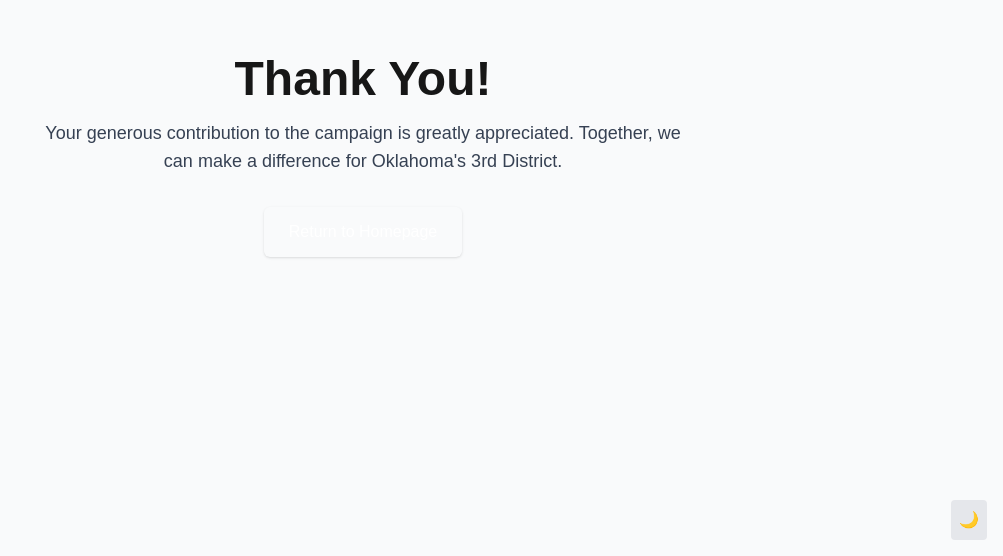
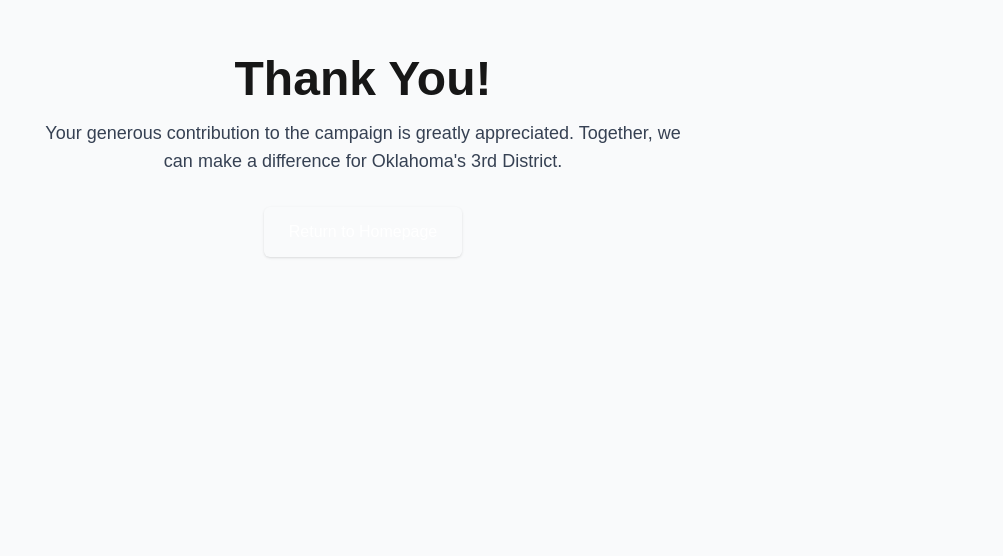
Before and after one commit to nwavery/NWA-Campaign, a Next.js app: page /thank-you in a window 1280 px wide. Shown: the part 244-800 px from the top of the page, without its empty margins (277-1280 px from the left). Built offline with nearby package versions, Linux system fonts and the light colour scheme.

Commit message:
asthetics

```diff
--- a/src/app/layout.tsx
+++ b/src/app/layout.tsx
@@ -1,8 +1,6 @@
 import type { Metadata } from "next";
 import { Geist, Geist_Mono } from "next/font/google";
 import "./globals.css";
-import { ThemeProvider } from "@/components/ThemeProvider";
-import ThemeToggleButton from "@/components/ThemeToggleButton";
 
 const geistSans = Geist({
   variable: "--font-geist-sans",
@@ -25,14 +23,11 @@ export default function RootLayout({
   children: React.ReactNode;
 }>) {
   return (
-    <html lang="en" suppressHydrationWarning>
+    <html lang="en" className="dark">
       <body
         className={`${geistSans.variable} ${geistMono.variable} antialiased bg-white dark:bg-gray-900 text-gray-900 dark:text-gray-100 transition-colors duration-300`}
       >
-        <ThemeProvider>
-          {children}
-          <ThemeToggleButton />
-        </ThemeProvider>
+        {children}
       </body>
     </html>
   );
--- a/src/components/AboutSection.tsx
+++ b/src/components/AboutSection.tsx
@@ -14,13 +14,13 @@ export default function AboutSection() {
       {/* <div className="absolute inset-0 bg-gradient-to-br from-blue-100 to-green-100 dark:from-blue-900 dark:to-green-900 z-0 opacity-50"></div> */}
 
       <div className="container mx-auto px-4 sm:px-6 lg:px-8 relative z-10">
-        <h2 className="text-3xl md:text-4xl font-bold text-center mb-12 text-brand-primary dark:text-blue-400">
+        <h2 className="text-3xl md:text-4xl font-bold text-center mb-12 text-brand-accent dark:text-amber-400">
           About Nathan Avery
         </h2>
         <div className="flex flex-col md:flex-row items-center gap-8 md:gap-12">
           {/* Candidate Photo */}
           <div ref={photoRef} className="w-full md:w-1/3 flex justify-center">
-            <div className="relative w-48 h-48 md:w-64 md:h-64 rounded-full overflow-hidden shadow-lg border-4 border-brand-secondary dark:border-green-400">
+            <div className="relative w-48 h-48 md:w-64 md:h-64 rounded-full overflow-hidden shadow-lg border-4 border-brand-accent dark:border-amber-400">
               {/* Use the actual image path */}
               <Image
                 src="/nathan-avery.jpg" // Updated image path
@@ -40,8 +40,8 @@ export default function AboutSection() {
               {/* Updated bio text */}
               "As AI and emerging technologies reshape our lives, Oklahoma deserves a voice in Washington who truly understands how they work—and how they should work for people," Nathan says. He believes in meeting constituents where they are—online, on the phone, or face-to-face—and using technology to build the most direct path between voters and their representative.
             </p>
-            <h4 className="text-xl font-semibold mb-3 text-brand-accent dark:text-amber-400">Core Strengths & Values</h4>
-            <ul className="list-none space-y-3 text-gray-700 dark:text-gray-300">
+            <h4 className="text-xl font-semibold mb-3 text-red-600 dark:text-red-400">Core Strengths & Values</h4>
+            <ul className="list-none space-y-3 text-gray-700 dark:text-gray-300 mb-8">
               <li>
                 <strong className="font-semibold">Communication:</strong> Whether breaking down technical concepts for neighbors in coffee shops or translating policy debates into plain English, Nathan excels at listening, clarifying, and connecting.
               </li>
@@ -52,6 +52,16 @@ export default function AboutSection() {
                 <strong className="font-semibold">Dedication:</strong> With only his loyal dog, Willow, by his side, Nathan has the freedom to devote 100% of his time to listening tours, town halls, and constituent services.
               </li>
             </ul>
+
+            {/* Add new Vision section */}
+            <h4 className="text-xl font-semibold mb-3 text-brand-primary dark:text-blue-400">Vision for OK-3</h4>
+            <p className="text-lg text-gray-700 dark:text-gray-300 mb-4">
+              Nathan's measure of success won't be how many bills he sponsors, but whether every Oklahoman in the 3rd District feels truly heard. He envisions a future where rural hospitals stay open, broadband reaches every farm and small town, and every constituent can track progress on their concerns with the same ease they order groceries online.
+            </p>
+            <blockquote className="text-lg italic text-gray-600 dark:text-gray-400 border-l-4 border-brand-secondary dark:border-amber-400 pl-4">
+              "If people can see their ideas moving through me to Washington, then I've done my job."
+            </blockquote>
+
             {/* Fade-in text animation is handled by page.tsx */}
           </div>
         </div>
--- a/src/components/GetInvolvedSection.tsx
+++ b/src/components/GetInvolvedSection.tsx
@@ -114,7 +114,7 @@ export default function GetInvolvedSection() {
               required
               value={formData.name}
               onChange={handleChange}
-              className="block w-full px-3 py-2 border border-gray-300 dark:border-gray-600 rounded-md shadow-sm focus:ring-brand-primary focus:border-brand-primary dark:bg-gray-700 dark:text-white sm:text-sm"
+              className="block w-full px-3 py-2 border border-gray-300 rounded-md shadow-sm focus:ring-brand-primary focus:border-brand-primary bg-white text-gray-900 dark:bg-gray-700 dark:text-white dark:border-gray-600 sm:text-sm"
               disabled={isLoading}
             />
           </div>
@@ -129,7 +129,7 @@ export default function GetInvolvedSection() {
               required
               value={formData.email}
               onChange={handleChange}
-              className="block w-full px-3 py-2 border border-gray-300 dark:border-gray-600 rounded-md shadow-sm focus:ring-brand-primary focus:border-brand-primary dark:bg-gray-700 dark:text-white sm:text-sm"
+              className="block w-full px-3 py-2 border border-gray-300 rounded-md shadow-sm focus:ring-brand-primary focus:border-brand-primary bg-white text-gray-900 dark:bg-gray-700 dark:text-white dark:border-gray-600 sm:text-sm"
               disabled={isLoading}
             />
           </div>
@@ -143,7 +143,7 @@ export default function GetInvolvedSection() {
               id="phone"
               value={formData.phone}
               onChange={handleChange}
-              className="block w-full px-3 py-2 border border-gray-300 dark:border-gray-600 rounded-md shadow-sm focus:ring-brand-primary focus:border-brand-primary dark:bg-gray-700 dark:text-white sm:text-sm"
+              className="block w-full px-3 py-2 border border-gray-300 rounded-md shadow-sm focus:ring-brand-primary focus:border-brand-primary bg-white text-gray-900 dark:bg-gray-700 dark:text-white dark:border-gray-600 sm:text-sm"
               disabled={isLoading}
             />
           </div>
@@ -157,7 +157,7 @@ export default function GetInvolvedSection() {
               rows={4}
               value={formData.interests}
               onChange={handleChange}
-              className="block w-full px-3 py-2 border border-gray-300 dark:border-gray-600 rounded-md shadow-sm focus:ring-brand-primary focus:border-brand-primary dark:bg-gray-700 dark:text-white sm:text-sm"
+              className="block w-full px-3 py-2 border border-gray-300 rounded-md shadow-sm focus:ring-brand-primary focus:border-brand-primary bg-white text-gray-900 dark:bg-gray-700 dark:text-white dark:border-gray-600 sm:text-sm"
               placeholder="e.g., Door-knocking, phone banking, event setup..."
               disabled={isLoading}
             />
--- a/src/components/IssueCard.tsx
+++ b/src/components/IssueCard.tsx
@@ -27,7 +27,7 @@ function RotatingIcon({ icon, isHovered }: { icon: string; isHovered: boolean })
     <group ref={meshRef}>
       <Text
         fontSize={1.5} // Adjust size as needed
-        color="#F59E0B" // Use brand-accent color
+        color="#3B82F6" // Change color to primary brand blue
         anchorX="center"
         anchorY="middle"
       >
@@ -56,10 +56,10 @@ export default function IssueCard({ id, title, description, icon }: IssueCardPro
         </Canvas>
       </div>
 
-      <h3 className="text-xl font-semibold mb-2 text-center text-brand-secondary dark:text-green-400">
+      <h3 className="text-xl font-semibold mb-2 text-center text-red-600 dark:text-red-400">
         {title}
       </h3>
-      <p className="text-gray-600 dark:text-gray-400 text-center">
+      <p className="text-gray-600 dark:text-gray-200 text-center">
         {description}
       </p>
     </div>
--- a/src/components/ThemeProvider.tsx
+++ /dev/null
@@ -1,44 +0,0 @@
-'use client'
-
-import React, { createContext, useState, useContext, useEffect, ReactNode } from 'react';
-
-interface ThemeContextProps {
-  theme: string;
-  toggleTheme: () => void;
-}
-
-const ThemeContext = createContext<ThemeContextProps | undefined>(undefined);
-
-export function ThemeProvider({ children }: { children: ReactNode }) {
-  const [theme, setTheme] = useState('light');
-
-  useEffect(() => {
-    // Check local storage or system preference on initial load
-    const savedTheme = localStorage.getItem('theme') || 'light';
-    setTheme(savedTheme);
-    document.documentElement.classList.toggle('dark', savedTheme === 'dark');
-  }, []);
-
-  const toggleTheme = () => {
-    setTheme((prevTheme) => {
-      const newTheme = prevTheme === 'light' ? 'dark' : 'light';
-      localStorage.setItem('theme', newTheme);
-      document.documentElement.classList.toggle('dark', newTheme === 'dark');
-      return newTheme;
-    });
-  };
-
-  return (
-    <ThemeContext.Provider value={{ theme, toggleTheme }}>
-      {children}
-    </ThemeContext.Provider>
-  );
-}
-
-export function useTheme() {
-  const context = useContext(ThemeContext);
-  if (context === undefined) {
-    throw new Error('useTheme must be used within a ThemeProvider');
-  }
-  return context;
-}
--- a/src/components/ThemeToggleButton.tsx
+++ /dev/null
@@ -1,18 +0,0 @@
-'use client'
-
-import React from 'react';
-import { useTheme } from './ThemeProvider';
-
-export default function ThemeToggleButton() {
-  const { theme, toggleTheme } = useTheme();
-
-  return (
-    <button
-      onClick={toggleTheme}
-      className="p-2 rounded bg-gray-200 dark:bg-gray-700 text-gray-800 dark:text-gray-200 fixed bottom-4 right-4 z-50"
-      aria-label={`Switch to ${theme === 'light' ? 'dark' : 'light'} mode`}
-    >
-      {theme === 'light' ? '🌙' : '☀️'}
-    </button>
-  );
-}
```
